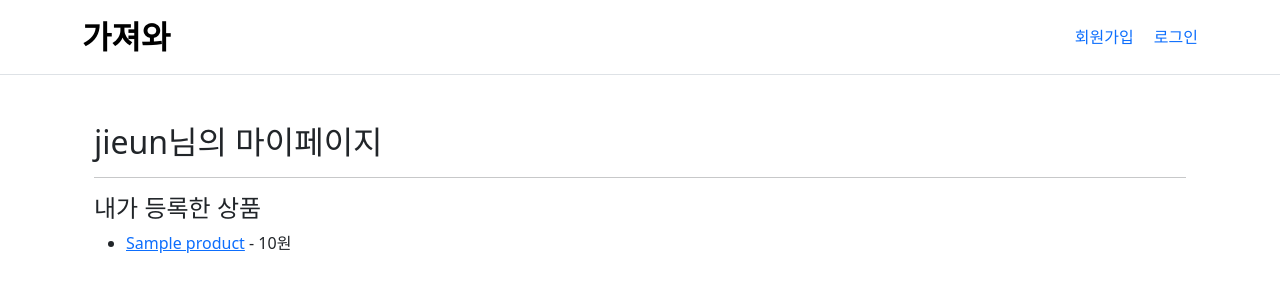
After one commit to jname123/Project, a Django app: page /users/mypage/ in a window 1280 px wide. The commit adds this page. Shown: the top 300 px of the page. Run offline with Django 5.2, Linux system fonts and the light colour scheme; a user stored in the database is signed in; tables that the repository leaves empty hold one stand-in row (values such as "Sample post").

```diff
--- a/products/urls.py
+++ b/products/urls.py
@@ -1,5 +1,6 @@
 from django.urls import path
 from .views import product_list, product_detail, product_create, product_update, product_delete, category_view
+
 
 app_name = 'products'
 
--- a/templates/home.html
+++ b/templates/home.html
@@ -23,7 +23,10 @@
 
         <div class="ms-auto">
           <a href="/users/signup/" class="text-decoration-underline text-dark fw-semibold me-4">회원가입</a>
-          <a href="/users/login/" class="text-decoration-underline text-dark fw-semibold">로그인</a>
+          <a href="/users/login/" class="text-decoration-underline text-dark fw-semibold me-4">로그인</a>
+            {% if user.is_authenticated %}
+          <a href="/users/mypage/" class="text-decoration-underline text-dark fw-semibold me-4">마이페이지</a>
+            {% endif %}
         </div>
       </div>
     </nav>
--- a/templates/inquiries/my_inquiries.html
+++ b/templates/inquiries/my_inquiries.html
@@ -2,6 +2,6 @@
 
 <form method="post">
     {% csrf_token %}
-    <textarea name = "message" rows="5" cols = "50" placeholder = "판매자한테 메시지를 보내세요"></textarea><br>
+    <textarea name = "message" rows="5" cols = "50" placeholder = "판매자에게 메시지를 보내세요"></textarea><br>
     <button type = "submit">문의 보내기</button>
 </form>
--- /dev/null
+++ b/templates/users/mypage.html
@@ -0,0 +1,17 @@
+{% extends 'base.html' %}
+{% block content %}
+<div class="container mt-5">
+  <h2>{{ user.username }}님의 마이페이지</h2>
+  <hr>
+  <h4>내가 등록한 상품</h4>
+  <ul>
+    {% for product in my_products %}
+      <li>
+        <a href="{% url 'product_detail' product.pk %}">{{ product.title }}</a> - {{ product.price }}원
+      </li>
+    {% empty %}
+      <li>등록한 상품이 없습니다.</li>
+    {% endfor %}
+  </ul>
+</div>
+{% endblock %}
--- a/users/urls.py
+++ b/users/urls.py
@@ -5,4 +5,5 @@ urlpatterns = [
     path('signup/', views.signup_view, name='signup'),
     path('login/', views.login_view, name='login'),
     path('logout/', views.logout_view, name='logout'),
+    path('mypage/', views.mypage_view, name='mypage'),
 ]
--- a/users/views.py
+++ b/users/views.py
@@ -1,3 +1,4 @@
+from products.models import Product
 from django.shortcuts import render, redirect
 from django.contrib.auth import login, authenticate, logout
 from django.contrib.auth.forms import UserCreationForm, AuthenticationForm
@@ -31,3 +32,7 @@ def logout_view(request):
     if request.method == 'POST':
         logout(request)
         return redirect('/')
+
+def mypage_view(request):
+    my_products = Product.objects.filter(seller=request.user)
+    return render(request, 'users/mypage.html', {'my_products': my_products})
```
Also changed, not shown: db.sqlite3.
